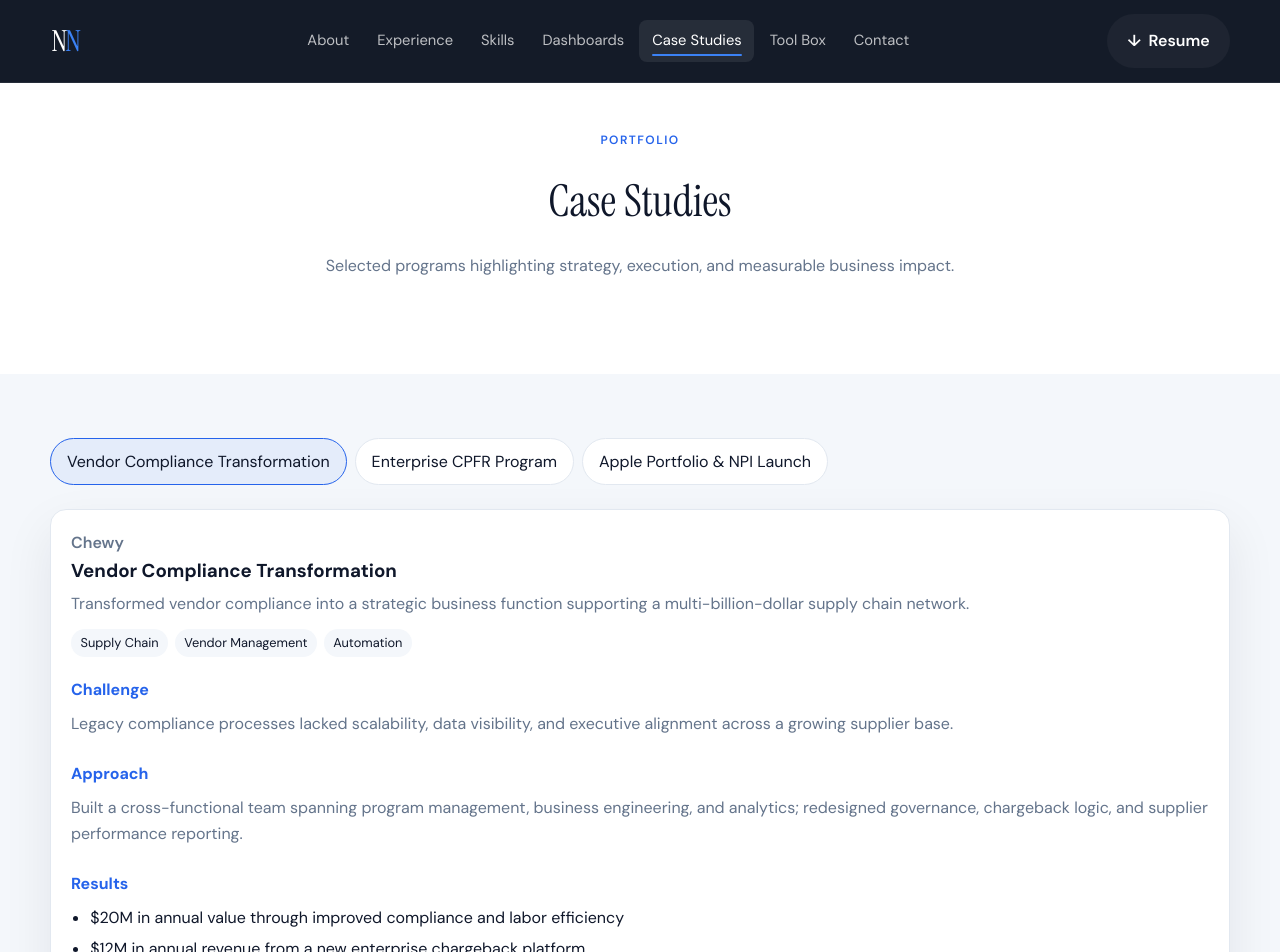
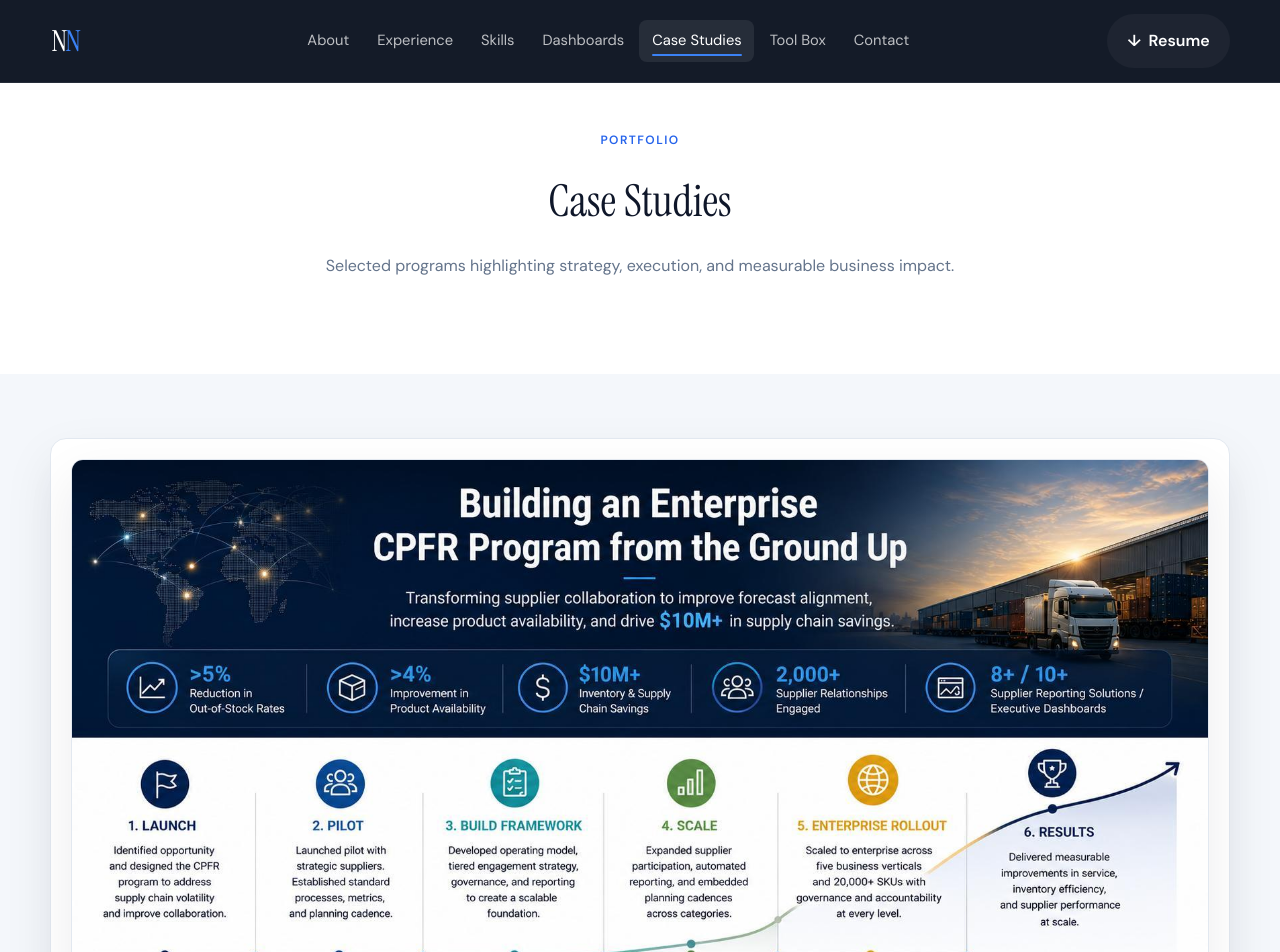
Before and after one commit to CaptianBoredASF/Website, a React (Vite) app: page /case-studies in a window 1280 px wide. Shown: the top 952 px of the page. Built offline with nearby package versions, Linux system fonts and the light colour scheme.

Commit message:
Show only CPFR case study with hero infographic

```diff
--- a/src/data/resume.js
+++ b/src/data/resume.js
@@ -145,30 +145,15 @@ export const skillGroups = [
   },
 ]
 
-// Replace with your real case studies.
+// Case studies
 export const caseStudies = [
-  {
-    id: 'vendor-compliance',
-    title: 'Vendor Compliance Transformation',
-    company: 'Chewy',
-    description:
-      'Transformed vendor compliance into a strategic business function supporting a multi-billion-dollar supply chain network.',
-    challenge:
-      'Legacy compliance processes lacked scalability, data visibility, and executive alignment across a growing supplier base.',
-    approach:
-      'Built a cross-functional team spanning program management, business engineering, and analytics; redesigned governance, chargeback logic, and supplier performance reporting.',
-    results: [
-      '$20M in annual value through improved compliance and labor efficiency',
-      '$12M in annual revenue from a new enterprise chargeback platform',
-      '30%+ reduction in vendor defect rates',
-      '$30M+ in executive-approved automation and quality investments',
-    ],
-    tags: ['Supply Chain', 'Vendor Management', 'Automation'],
-  },
   {
     id: 'cpfr-planning',
     title: 'Enterprise CPFR Program',
     company: 'Chewy',
+    image: '/cpfr-case-study-hero.png',
+    imageAlt:
+      'Building an Enterprise CPFR Program from the Ground Up — infographic showing launch, pilot, framework, scale, enterprise rollout, and results.',
     description:
       'Designed and launched Chewy\'s Collaborative Planning, Forecasting & Replenishment (CPFR) program in response to COVID-era supply chain volatility, scaling from pilot to 2,000+ supplier relationships.',
     challenge:
@@ -189,23 +174,6 @@ export const caseStudies = [
     pdf: '/cpfr-case-study.pdf',
     tags: ['S&OP', 'CPFR', 'Forecasting'],
   },
-  {
-    id: 'apple-portfolio',
-    title: 'Apple Portfolio & NPI Launch',
-    company: 'T-Mobile',
-    description:
-      'Led the $1.5B Apple US retail portfolio across 7,000+ stores and 1,000+ SKUs.',
-    challenge:
-      'Manage complex NPI launches, merger integration, and inventory performance across a national retail network.',
-    approach:
-      'Aligned planning systems, stakeholder processes, and launch execution across retail, procurement, and IT teams.',
-    results: [
-      'Year-end retail stock-out of 2% vs. 3% target, saving $80M in inventory',
-      'Launched $1B+ Apple NPI program across three major product releases',
-      'Led Sprint merger store transitions across 3,000+ locations',
-    ],
-    tags: ['Retail', 'NPI', 'Inventory'],
-  },
 ]
 
 // Tableau embed URL: Tableau Public → Share → Copy embed code → use the url value.
--- a/src/index.css
+++ b/src/index.css
@@ -940,6 +940,21 @@ a:hover {
   text-align: left;
 }
 
+.case-study-hero-image-wrap {
+  margin-bottom: 1.5rem;
+  border-radius: calc(var(--radius) - 4px);
+  overflow: hidden;
+  border: 1px solid var(--border);
+  background: #ffffff;
+  box-shadow: var(--shadow);
+}
+
+.case-study-hero-image {
+  display: block;
+  width: 100%;
+  height: auto;
+}
+
 .case-study-company {
   margin: 0 0 0.35rem;
   font-weight: 600;
--- a/src/pages/CaseStudiesPage.jsx
+++ b/src/pages/CaseStudiesPage.jsx
@@ -1,11 +1,11 @@
-import { useState } from 'react'
 import { caseStudies } from '../data/resume'
 import Header from '../components/Header'
 import Footer from '../components/Footer'
 
 export default function CaseStudiesPage() {
-  const [activeStudy, setActiveStudy] = useState(caseStudies[0]?.id ?? null)
-  const selected = caseStudies.find((study) => study.id === activeStudy)
+  const study = caseStudies[0]
+
+  if (!study) return null
 
   return (
     <>
@@ -24,35 +24,31 @@ export default function CaseStudiesPage() {
 
         <section className="section section-alt">
           <div className="container">
-            <div className="project-tabs">
-              {caseStudies.map((study) => (
-                <button
-                  key={study.id}
-                  type="button"
-                  className={`project-tab ${activeStudy === study.id ? 'active' : ''}`}
-                  onClick={() => setActiveStudy(study.id)}
-                >
-                  {study.title}
-                </button>
-              ))}
+            <article className="project-detail case-study-detail">
+              {study.image && (
+                <div className="case-study-hero-image-wrap">
+                  <img
+                    src={study.image}
+                    alt={study.imageAlt ?? study.title}
+                    className="case-study-hero-image"
+                  />
                 </div>
+              )}
 
-            {selected && (
-              <article className="project-detail case-study-detail">
               <div className="project-header">
                 <div>
-                    <p className="case-study-company">{selected.company}</p>
-                    <h3>{selected.title}</h3>
-                    <p>{selected.description}</p>
+                  <p className="case-study-company">{study.company}</p>
+                  <h3>{study.title}</h3>
+                  <p>{study.description}</p>
                   <div className="tags">
-                      {selected.tags.map((tag) => (
+                    {study.tags.map((tag) => (
                       <span key={tag} className="tag">{tag}</span>
                     ))}
                   </div>
                 </div>
-                  {selected.pdf && (
+                {study.pdf && (
                   <a
-                      href={selected.pdf}
+                    href={study.pdf}
                     target="_blank"
                     rel="noopener noreferrer"
                     className="btn btn-secondary btn-sm"
@@ -65,29 +61,28 @@ export default function CaseStudiesPage() {
               <div className="case-study-sections">
                 <div className="case-study-block">
                   <h4>Challenge</h4>
-                    <p className="case-study-text">{selected.challenge}</p>
+                  <p className="case-study-text">{study.challenge}</p>
                 </div>
                 <div className="case-study-block">
                   <h4>Approach</h4>
-                    <p className="case-study-text">{selected.approach}</p>
+                  <p className="case-study-text">{study.approach}</p>
                 </div>
                 <div className="case-study-block">
                   <h4>Results</h4>
                   <ul>
-                      {selected.results.map((result) => (
+                    {study.results.map((result) => (
                       <li key={result}>{result}</li>
                     ))}
                   </ul>
                 </div>
-                  {selected.impact && (
+                {study.impact && (
                   <div className="case-study-block">
                     <h4>Impact</h4>
-                      <p className="case-study-text">{selected.impact}</p>
+                    <p className="case-study-text">{study.impact}</p>
                   </div>
                 )}
               </div>
             </article>
-            )}
           </div>
         </section>
       </main>
```
Also changed, not shown: public/cpfr-case-study-hero.png (added). Lines whose indentation alone changed are shown as unchanged.
